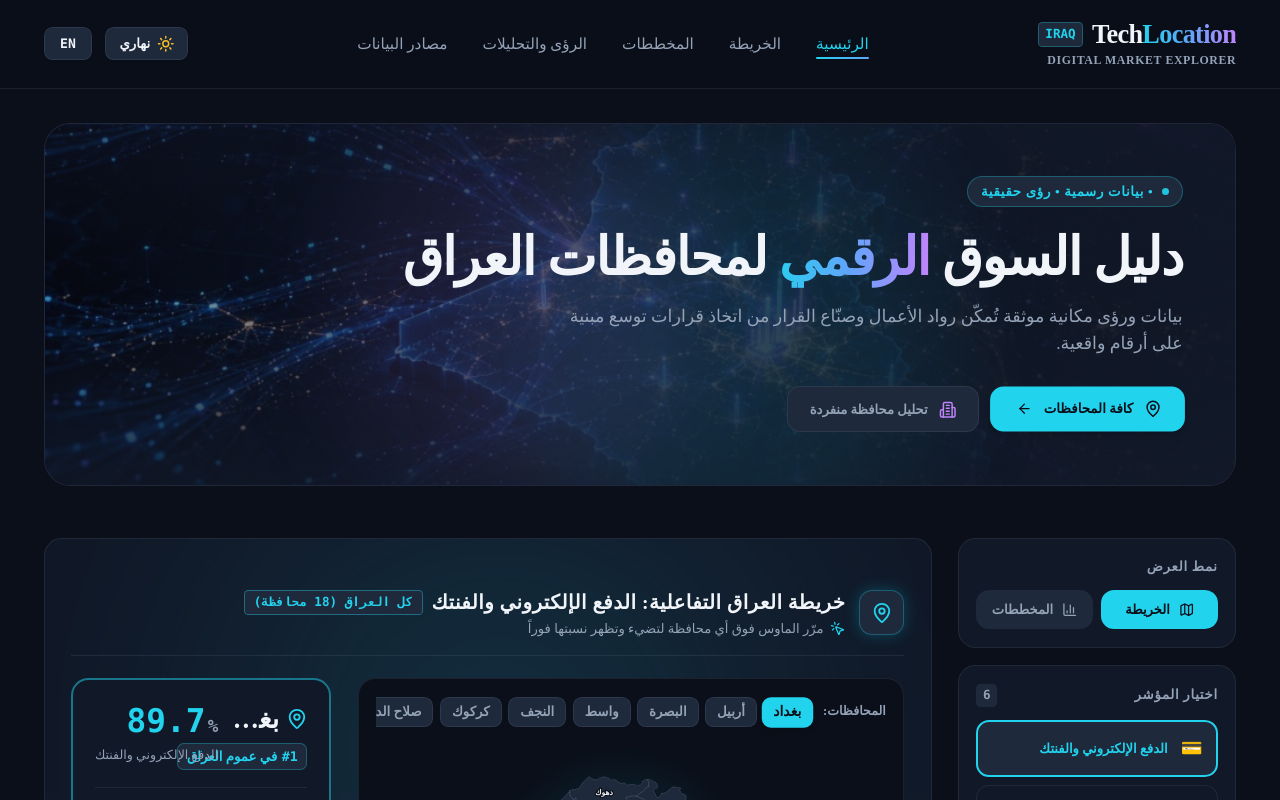
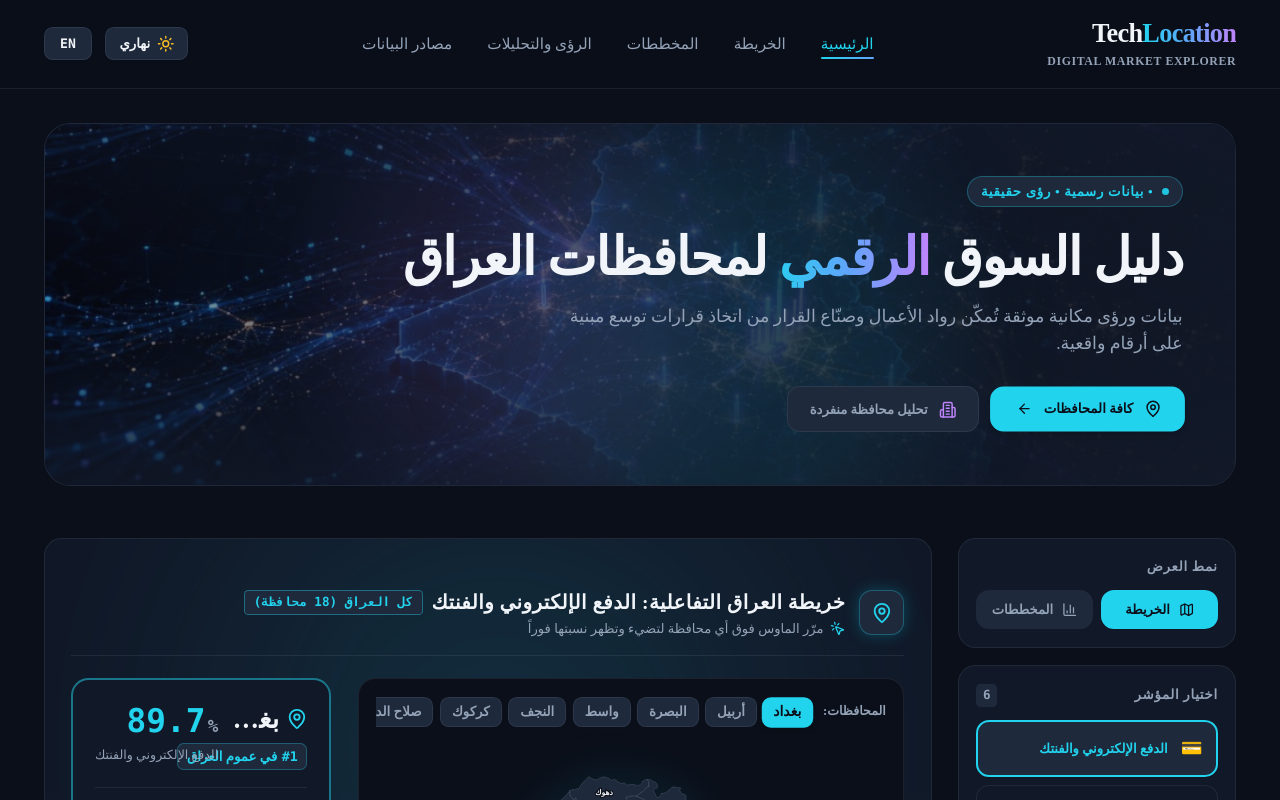
Before and after one commit to mariam-hk/digital-project-explorer, a Next.js app: page / in a window 1280 px wide. Shown: the top 800 px of the page. Built offline with nearby package versions, Linux system fonts and the light colour scheme.

Commit message:
fix: remove IRAQ badge from header logo

```diff
--- a/src/app/page.tsx
+++ b/src/app/page.tsx
@@ -110,15 +110,10 @@ export default function App() {
           {/* Official Logo (Text Only) */}
           <a href="#home" className="flex items-center group">
             <div className="flex flex-col">
-              <div className="flex items-center gap-2">
-                <span className="text-xl sm:text-2xl font-black tracking-tight text-[#0F172A] dark:text-[#F1F5F9]">
-                  Tech<span className="text-transparent bg-clip-text bg-gradient-to-r from-[#0E7490] via-[#1D4ED8] to-[#6B21A8] dark:from-[#22D3EE] dark:via-[#60A5FA] dark:to-[#C084FC]">Location</span>
-                </span>
-                <span className="text-[10px] font-bold px-1.5 py-0.5 rounded bg-[#E2E8F0] text-[#0E7490] border border-[#0E7490]/20 dark:bg-[#1E293B] dark:text-[#22D3EE] dark:border-[#22D3EE]/30 font-mono">
-                  IRAQ
-                </span>
-              </div>
-              <span className="text-[9px] font-semibold tracking-wider text-[#334155] dark:text-[#94A3B8] uppercase">
+              <span className="text-xl sm:text-2xl font-black tracking-tight text-[#0F172A] dark:text-[#F1F5F9] leading-tight">
+                Tech<span className="text-transparent bg-clip-text bg-gradient-to-r from-[#0E7490] via-[#1D4ED8] to-[#6B21A8] dark:from-[#22D3EE] dark:via-[#60A5FA] dark:to-[#C084FC]">Location</span>
+              </span>
+              <span className="text-[9px] font-semibold tracking-wider text-[#334155] dark:text-[#94A3B8] uppercase mt-0.5">
                 Digital Market Explorer
               </span>
             </div>
```
